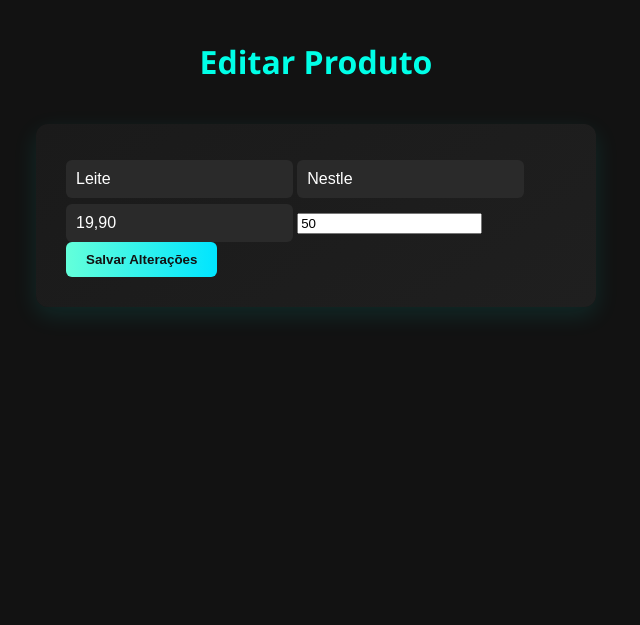
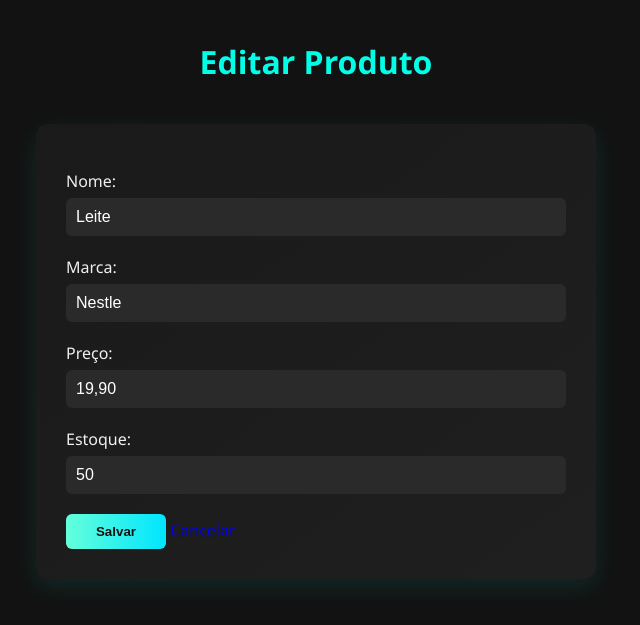
Before and after one commit to sh1ftx/MVCFlaskApp, a Flask app: page /edit_product/2 in a window 1280 px wide. Shown: the top 625 px of the page, without its empty margins (324-964 px from the left). Run offline with Flask 3, Linux system fonts and the light colour scheme; data comes from the database, SQL or seed files in the repository.

Commit message:
estilização

```diff
--- a/App/templates/edit_product.html
+++ b/App/templates/edit_product.html
@@ -9,16 +9,19 @@
 
 <body>
     <h1>Editar Produto</h1>
+
     <form id="editForm">
-        <input type="text" id="nome" value="{{ produto[1] }}" required>
-        <input type="text" id="marca" value="{{ produto[2] }}" required>
-        <input type="text" id="preco" value="{{ produto[3] }}" required>
-        <input type="number" id="estoque" value="{{ produto[4] }}" required>
-        <button type="submit">Salvar Alterações</button>
+        <input type="hidden" id="id" name="id" value="{{ produto[0] }}">
+        <p>Nome: <input type="text" id="nome" value="{{ produto[1] }}" required></p>
+        <p>Marca: <input type="text" id="marca" value="{{ produto[2] }}" required></p>
+        <p>Preço: <input type="text" id="preco" value="{{ produto[3] }}" required></p>
+        <p>Estoque: <input type="text" id="estoque" value="{{ produto[4] }}" required></p>
+        <button type="submit">Salvar</button>
+        <a href="/product_list">Cancelar</a>
     </form>
+</body>
 
+<!-- Script externo de edição de produto -->
+<script src="{{ url_for('static', filename='js/edit_product.js') }}"></script>
 
-</body>
-<!-- script externo -->
-<script src="{{ url_for('static', filename='js/edit_product.js') }}"></script>
 </html>
```
